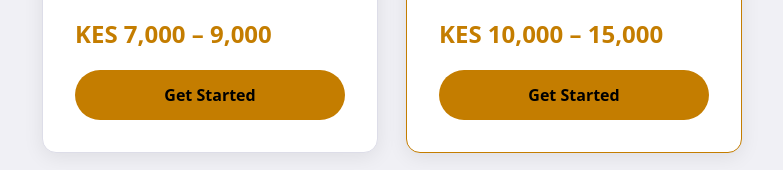
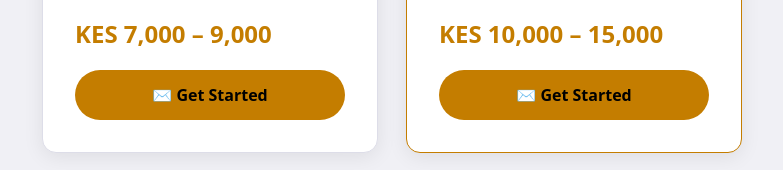
Before and after one commit to WaruchoJaneNgugi/MenuMtaa, a React (Vite) app: page / in a window 1280 px wide. Shown: the part 2900-3070 px from the top of the page, without its empty margins (248-1031 px from the left). Built offline with nearby package versions, Linux system fonts and the light colour scheme.

Commit message:
initial file upload

```diff
--- a/src/App.tsx
+++ b/src/App.tsx
@@ -1,6 +1,14 @@
 import { useState, useEffect } from 'react'
 import './App.css'
 const WA_LINK = 'https://wa.me/254791847766?text=Hi%2C%20I%20want%20my%20menu%20website'
+
+function getMailto(pkg: 'Starter' | 'Pro') {
+  const subject = `MenuMtaa ${pkg} Package Inquiry`
+  const body = pkg === 'Starter'
+    ? `Hi,\n\nI'm interested in the MenuMtaa Starter Package:\n\n- Menu website\n- WhatsApp booking\n- 1 design\n- Price: KES 7,000 – 9,000\n\nBusiness Name:\nBusiness Type (Salon/Restaurant/Café):\nPhone Number:\n\nThank you!`
+    : `Hi,\n\nI'm interested in the MenuMtaa Pro Package:\n\n- Everything in Starter\n- QR code system\n- Order selection system\n- Price: KES 10,000 – 15,000\n\nBusiness Name:\nBusiness Type (Salon/Restaurant/Café):\nPhone Number:\n\nThank you!`
+  return `mailto:waruchojanen@gmail.com?subject=${encodeURIComponent(subject)}&body=${encodeURIComponent(body)}`
+}
 
 function useReveal() {
   useEffect(() => {
@@ -156,7 +164,7 @@ export default function App() {
               <li>1 design</li>
             </ul>
             <div className="price-tag">KES 7,000 – 9,000</div>
-            <a href={WA_LINK} target="_blank" rel="noreferrer" className="btn-primary full">Get Started</a>
+            <a href={getMailto('Starter')} className="btn-primary full">✉️ Get Started</a>
           </div>
           <div className="price-card featured reveal">
             <div className="badge">Most Popular</div>
@@ -167,7 +175,7 @@ export default function App() {
               <li>Order selection system</li>
             </ul>
             <div className="price-tag">KES 10,000 – 15,000</div>
-            <a href={WA_LINK} target="_blank" rel="noreferrer" className="btn-primary full">Get Started</a>
+            <a href={getMailto('Pro')} className="btn-primary full">✉️ Get Started</a>
           </div>
         </div>
       </section>
```
